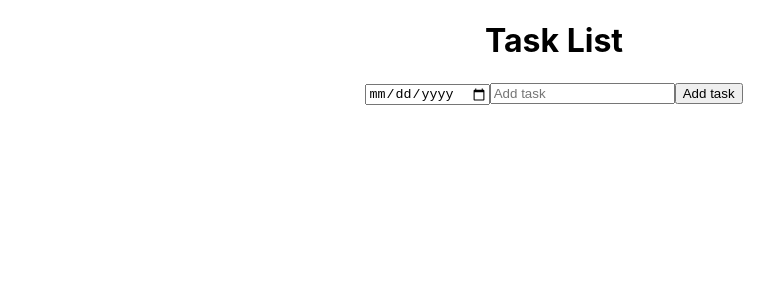
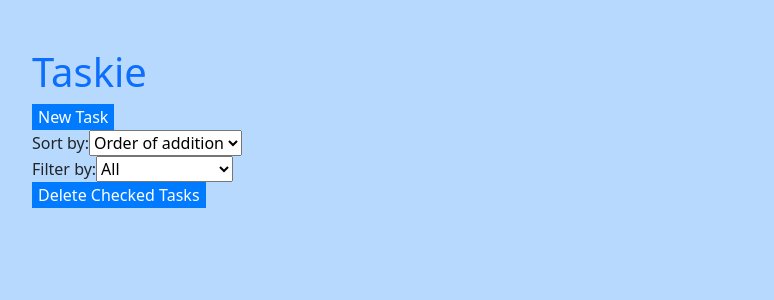
Before and after one commit to hafalxd/task_list, a React (Create React App) app: page / in a window 1280 px wide. Shown: the top 300 px of the page, without its empty margins (86-860 px from the left). Built offline with nearby package versions, Linux system fonts and the light colour scheme.

Commit message:
Taskie v0.2 scrapped drag'n'drop

```diff
--- a/package.json
+++ b/package.json
@@ -6,6 +6,7 @@
     "@testing-library/jest-dom": "^5.16.5",
     "@testing-library/react": "^13.4.0",
     "@testing-library/user-event": "^13.5.0",
+    "bootstrap": "^5.2.3",
     "react": "^18.2.0",
     "react-dnd": "^16.0.1",
     "react-dnd-html5-backend": "^16.0.1",
--- a/src/App.css
+++ b/src/App.css
@@ -1,3 +1,56 @@
+:root {
+  --primary-color: #0d6efd;
+  --secondary-color: #6c757d;
+  --background-color: #b7d9fd;
+  --light-blue: #cce5ff;
+  --blue: #007bff;
+  --dark-blue: #002752;
+}
+
+body {
+  background-color: var(--background-color);
+}
+
+h1 {
+  color: var(--primary-color);
+}
+
+button {
+  background-color: var(--blue);
+  color: white;
+  border: none;
+}
+
+button:hover {
+  background-color: var(--dark-blue);
+}
+
+input[type="checkbox"]:checked + span {
+  text-decoration: line-through;
+  color: var(--secondary-color);
+}
+
+form {
+  display: flex;
+  align-items: center;
+  margin-bottom: 1rem;
+  text-align: left;
+  padding: 0;
+}
+
 .App {
-  text-align: center;
+ padding: 3rem;
+ background-color: var(--background-color);
 }
+
+.row {
+  padding-block: 4px;
+}
+
+.modal-backdrop {
+  opacity: 0.3 !important;
+}
+
+.onTop {
+  z-index: 1051 !important;
+}
--- a/src/App.js
+++ b/src/App.js
@@ -1,13 +1,20 @@
 import React, { useEffect, useState, useCallback } from 'react';
-import TaskInput from './components/TaskInput';
 import TaskList from './components/TaskList';
+import TaskInput from "./components/TaskInput";
+import TaskFilters from './components/TaskFilters';
 import { DndProvider } from 'react-dnd';
+import { HTML5Backend } from "react-dnd-html5-backend";
 import { v4 as uuidv4 } from 'uuid';
-import { HTML5Backend } from "react-dnd-html5-backend";
 import './App.css';
 
 
+
 const App = () => {
+  const [sortOrder, setSortOrder] = useState('default');
+  const [filter, setFilter] = useState('all');
+  const [showModal, setShowModal] = useState(false);
+
+
   const [tasks, setTasks] = useState(() => {
     const savedTasks = localStorage.getItem("tasks");
     return savedTasks ? JSON.parse(savedTasks) : [];
@@ -49,9 +56,15 @@ const App = () => {
 
   };
 
-  const handleReorder = (newTasks) => {
-    setTasks(newTasks);
+  const deleteCheckedTasks = () => {
+    if (window.confirm("Are you sure to delete all tasks?")) {
+      setTasks(tasks.filter((task) => !task.completed));
+    }
   };
+
+  const deleteTask = (id) => {
+    setTasks(tasks.filter((task) => task.id !== id));
+  }
 
   const toggleTask = (id) => {
     setTasks(
@@ -61,10 +74,6 @@ const App = () => {
     );
   };
 
-  const deleteTask = (id) => {
-    setTasks(tasks.filter((task) => task.id !== id));
-  }
-
   const editTask = (id, newDescription) => {
     setTasks(
       tasks.map((task) =>
@@ -73,12 +82,75 @@ const App = () => {
     );
   };
 
+  const moveTaskUp = (id) => {
+    const taskIndex = tasks.findIndex((task) => task.id === id);
+    if (taskIndex > 0) {
+      const newTasks = [...tasks];
+      [newTasks[taskIndex - 1], newTasks[taskIndex]] = [newTasks[taskIndex], newTasks[taskIndex - 1]];
+      setTasks(newTasks);
+    }
+  }
+
+  const moveTaskDown = (id) => {
+    const taskIndex = tasks.findIndex((task) => task.id === id);
+    if (taskIndex < tasks.length - 1) {
+      const newTasks = [...tasks];
+      [newTasks[taskIndex + 1], newTasks[taskIndex]] = [newTasks[taskIndex], newTasks[taskIndex + 1]];
+      setTasks(newTasks);
+    }
+  };
+
+  const getSortedAndFilteredTasks = () => {
+    let filteredTasks = tasks;
+
+
+    if (filter === "completed") {
+      filteredTasks = tasks.filter((task) => task.completed);
+    } else if (filter === "notCompleted") {
+      filteredTasks = tasks.filter((task) => !task.completed);
+    }
+
+    let sortedTasks = [...filteredTasks];
+
+    if (sortOrder === "desc") {
+      sortedTasks.sort((a, b) => b.description.localeCompare(a.description));
+    } else if (sortOrder === "asc") {
+      sortedTasks.sort((a, b) => a.description.localeCompare(b.description));
+    } else if (sortOrder === "dateAsc") {
+      sortedTasks.sort((a, b) => new Date(a.dueDate) - new Date(b.dueDate));
+    } else if (sortOrder === "dateDesc") {
+      sortedTasks.sort((a, b) => new Date(b.dueDate) - new Date(a.dueDate));
+    }
+
+    return sortedTasks;
+  };
+
+  const toggleModal = () => {
+    setShowModal(!showModal);
+  };
+
+
+
+
   return (
-    <div className='App'>
-      <h1>Task List</h1>
-      <TaskInput onAdd={addTask}></TaskInput>
+    <div className='App container'>
+      <h1>Taskie</h1>
+      <button onClick={toggleModal}>New Task</button>
+      {showModal && <TaskInput onAdd={addTask} showModal={showModal} toggleModal={toggleModal}></TaskInput>}
+
+      <TaskFilters sortOrder={sortOrder} setSortOrder={setSortOrder} filter={filter} setFilter={setFilter}></TaskFilters>
+
       <DndProvider backend={HTML5Backend}>
-        <TaskList tasks={tasks} onToggle={toggleTask} onDelete={deleteTask} onEdit={editTask} onReorder={handleReorder}></TaskList>
+        <TaskList
+          tasks={getSortedAndFilteredTasks()}
+          onToggle={toggleTask}
+          onDelete={deleteTask}
+          onEdit={editTask}
+          onDeleteChecked={deleteCheckedTasks}
+          onMoveUp={moveTaskUp}
+          onMoveDown={moveTaskDown}
+
+        ></TaskList>
       </DndProvider>
     </div>
   );
--- a/src/components/Task.js
+++ b/src/components/Task.js
@@ -1,61 +1,8 @@
 import React, { useState } from "react";
-import { useDrag, useDrop } from "react-dnd";
+import 'bootstrap/dist/css/bootstrap.min.css';
 
-const taskType = "task";
-
-const Task = ({ task, onToggle, onDelete, onEdit, isEditing, onEditButtonClick, moveTask, index }) => {
+const Task = ({ task, onToggle, onDelete, onEdit, isEditing, onEditButtonClick, onMoveUp, onMoveDown }) => {
     const [editedDescription, setEditedDescription] = useState(task.description);
-
-    const [{ isDragging }, dragRef] = useDrag(() => ({
-        type: taskType,
-        item: { id: task.id, index },
-        collect: (monitor) => ({
-            isDragging: monitor.isDragging(),
-        }),
-    }));
-
-    const [, dropRef] = useDrop(() => ({
-        accept: taskType,
-        hover: (item, monitor) => {
-            const draggedIndex = item.index;
-            const targetIndex = index;
-
-            if (draggedIndex === targetIndex) {
-                return;
-            }
-            if (!element) {
-                return;
-            }
-
-            if (!combinedRef) {
-                return;
-            }
-            console.log("XD1")
-            const hoverBoundingRect = element.getBoundingClientRect();
-            const hoverMiddleY = (hoverBoundingRect.bottom - hoverBoundingRect.top) / 2;
-            const clientOffset = monitor.getClientOffset();
-            const hoverClientY = clientOffset.y - hoverBoundingRect.top;
-            console.log("XD2")
-            if (draggedIndex < targetIndex && hoverClientY < hoverMiddleY) {
-                return;
-            }
-
-            if (draggedIndex > targetIndex && hoverClientY > hoverMiddleY) {
-                return;
-            }
-        },
-        drop: (item, monitor) => {
-            moveTask(item.index, index);
-        },
-    }));
-
-    const combinedRef = (element) => {
-        dragRef(element);
-        dropRef(element);
-        setElement(element);
-    };
-
-    const [element, setElement] = useState(null);
 
     const handleEditSubmit = (e) => {
         e.preventDefault();
@@ -74,9 +21,11 @@ const Task = ({ task, onToggle, onDelete, onEdit, isEditing, onEditButtonClick,
     }
 
     return (
-        <div ref={combinedRef} style={{ opacity: isDragging ? 0.5 : 1 }}>
+        <div>
+            <div className="container">
+                <div className="row">
+                    <div className="col-6">
 
-            <div>
                         <input type="checkbox" checked={task.completed} onChange={() => onToggle(task.id)}></input>
                         {isEditing ? (
                             <form onSubmit={handleEditSubmit}>
@@ -88,11 +37,21 @@ const Task = ({ task, onToggle, onDelete, onEdit, isEditing, onEditButtonClick,
                                 {task.description}
                             </span>
                         )}
+
+                    </div>
+                    <div className="col-3">
                             {task.dueDate && <span>Due: {new Date(task.dueDate).toLocaleDateString()}</span>}
-                <button onClick={() => onEditButtonClick(task.id)}>Edit</button>
-                <button onClick={handleDelete}>Delete</button>
                         </div>
+                    <div className="col-3 d-md-block">
 
+                        <button className="btn btn-warning" onClick={() => onEditButtonClick(task.id)}>Edit</button>
+                        <button className="btn btn-danger" onClick={handleDelete}>Delete</button>
+                        <button className="btn btn-primary" onClick={() => onMoveUp(task.id)}>Up</button>
+                        <button className="btn btn-primary" onClick={() => onMoveDown(task.id)}>Down</button>
+
+                    </div>
+                </div>
+            </div>
         </div>
     );
 };
--- /dev/null
+++ b/src/components/TaskFilters.js
@@ -0,0 +1,29 @@
+import React from 'react';
+
+const TaskFilters = ({ sortOrder, setSortOrder, filter, setFilter }) => {
+  return (
+    <div>
+      <div>
+        <label>Sort by:</label>
+        <select value={sortOrder} onChange={(e) => setSortOrder(e.target.value)}>
+          <option value="default">Order of addition</option>
+          <option value="asc">A-Z</option>
+          <option value="desc">Z-A</option>
+          <option value="dateAsc">Date Ascending</option>
+          <option value="dateDesc">Date Descending</option>
+        </select>
+      </div>
+
+      <div>
+        <label>Filter by: </label>
+        <select value={filter} onChange={(e) => setFilter(e.target.value)}>
+          <option value="all">All</option>
+          <option value="completed">Completed</option>
+          <option value="notCompleted">Not Completed</option>
+        </select>
+      </div>
+    </div>
+  );
+};
+
+export default TaskFilters;
--- a/src/components/TaskInput.js
+++ b/src/components/TaskInput.js
@@ -1,6 +1,7 @@
 import React, { useState } from "react";
+import 'bootstrap/dist/css/bootstrap.min.css';
 
-const TaskInput = ({ onAdd }) => {
+const TaskInput = ({ onAdd, showModal, toggleModal }) => {
     const [description, setDescription] = useState("");
     const [dueDate, setDueDate] = useState("");
 
@@ -10,18 +11,42 @@ const TaskInput = ({ onAdd }) => {
         if (description.trim() === "") {
             alert("Please enter a task!")
         } else {
-        onAdd(description, dueDate);
-        setDescription("");
-        setDueDate("");
+            onAdd(description, dueDate);
+            setDescription("");
+            setDueDate("");
+            toggleModal();
         }
     };
 
     return (
-        <form onSubmit={handleSubmit}>
-            <input type="date" value={dueDate} onChange={(e) => setDueDate(e.target.value)}></input>
-            <input type="text" value={description} onChange={(e) => setDescription(e.target.value)} placeholder="Add task"></input>
-            <button type="submit">Add task</button>
-        </form>
+        <>
+            {showModal && (
+                <div className="modal show d-block" tabIndex="-1">
+                    <div className="modal-dialog">
+                        <div className="modal-content onTop">
+                            <div className="modal-header">
+                                <h5 className="modal-title">Add New Task</h5>
+                                <button type="button" className="btn-close" onClick={toggleModal}></button>
+                            </div>
+                            <div className="modal-body">
+                                <form onSubmit={handleSubmit}>
+                                    <div className="mb-3">
+                                        <label htmlFor="dueDate" className="form-label">Due Date</label>
+                                        <input type="date" id="dueDate" value={dueDate} onChange={(e) => setDueDate(e.target.value)} className="form-control" />
+                                    </div>
+                                    <div className="mb-3">
+                                        <label htmlFor="description" className="form-label">Task Description</label>
+                                        <input type="text" id="description" value={description} onChange={(e) => setDescription(e.target.value)} placeholder="Add task" className="form-control" />
+                                    </div>
+                                    <button type="submit" className="btn btn-primary">Add task</button>
+                                </form>
+                            </div>
+                        </div>
+                    </div>
+                    <div className="modal-backdrop show" style={{ pointerEvents: 'none' }}></div>
+                </div>
+            )}
+        </>
     );
 };
 
--- a/src/components/TaskList.js
+++ b/src/components/TaskList.js
@@ -1,38 +1,7 @@
-import React, { useState, useEffect } from "react";
+import React, { useState } from "react";
 import Task from "./Task";
-import { useDrop } from "react-dnd";
 
-const taskType = "task";
-
-const TaskList = ({ tasks, onToggle, onDelete, onEdit, onReorder }) => {
-    const [localTasks, setLocalTasks] = useState(tasks);
-
-    useEffect(() => {
-        setLocalTasks(tasks);
-    }, [tasks]);
-
-    const moveTask = (draggedIndex, targetIndex) => {
-        const updatedTasks = [...localTasks];
-        const draggedTask = updatedTasks[draggedIndex];
-        updatedTasks.splice(draggedIndex, 1);
-        updatedTasks.splice(targetIndex, 0, draggedTask);
-        setLocalTasks(updatedTasks);
-        onReorder(updatedTasks);
-    };
-
-    const [{ isOver }, dropRef] = useDrop(() => ({
-        accept: taskType,
-        drop: (item, monitor) => {
-            const draggedIndex = item.index;
-            const targetIndex = localTasks.length - 1;
-            moveTask(draggedIndex, targetIndex);
-        },
-
-        collect: (monitor) => ({
-            isOver: monitor.isOver(),
-        }),
-    }));
-
+const TaskList = ({ tasks, onToggle, onDelete, onEdit, onDeleteChecked, onMoveUp, onMoveDown }) => {
     const [editingTaskId, setEditingTaskId] = useState(null);
 
     const handleEditButtonClick = (taskId) => {
@@ -44,11 +13,10 @@ const TaskList = ({ tasks, onToggle, onDelete, onEdit, onReorder }) => {
     };
 
     return (
-        <div ref={dropRef} style={{ backgroundColor: isOver ? "#e0e0e0" : "white" }}>
             <div>
-                {localTasks
+                {tasks
                 .filter((task) => task.id !== undefined)
-                .map((task, index) => (
+                .map((task) => (
                     <Task
                         key={task.id}
                         task={task}
@@ -57,12 +25,13 @@ const TaskList = ({ tasks, onToggle, onDelete, onEdit, onReorder }) => {
                         onEdit={onEdit}
                         isEditing={editingTaskId === task.id}
                         onEditButtonClick={handleEditButtonClick}
-                        moveTask={moveTask}
-                        index={index}></Task>
+                        onMoveUp={onMoveUp}
+                        onMoveDown={onMoveDown}
+
+                        ></Task>
                 ))}
+                <button onClick={onDeleteChecked}>Delete Checked Tasks</button>
             </div>
-        </div>
-
     );
 };
 
--- a/src/index.js
+++ b/src/index.js
@@ -2,6 +2,7 @@ import React from 'react';
 import ReactDOM from 'react-dom/client';
 import './index.css';
 import App from './App';
+import 'bootstrap/dist/css/bootstrap.min.css';
 
 const root = ReactDOM.createRoot(document.getElementById('root'));
 root.render(
```
Also changed, not shown: public/index.html (+4 -4 lines), 2 other files (tests, documents, lock files or other folders). Lines whose indentation alone changed are shown as unchanged.
